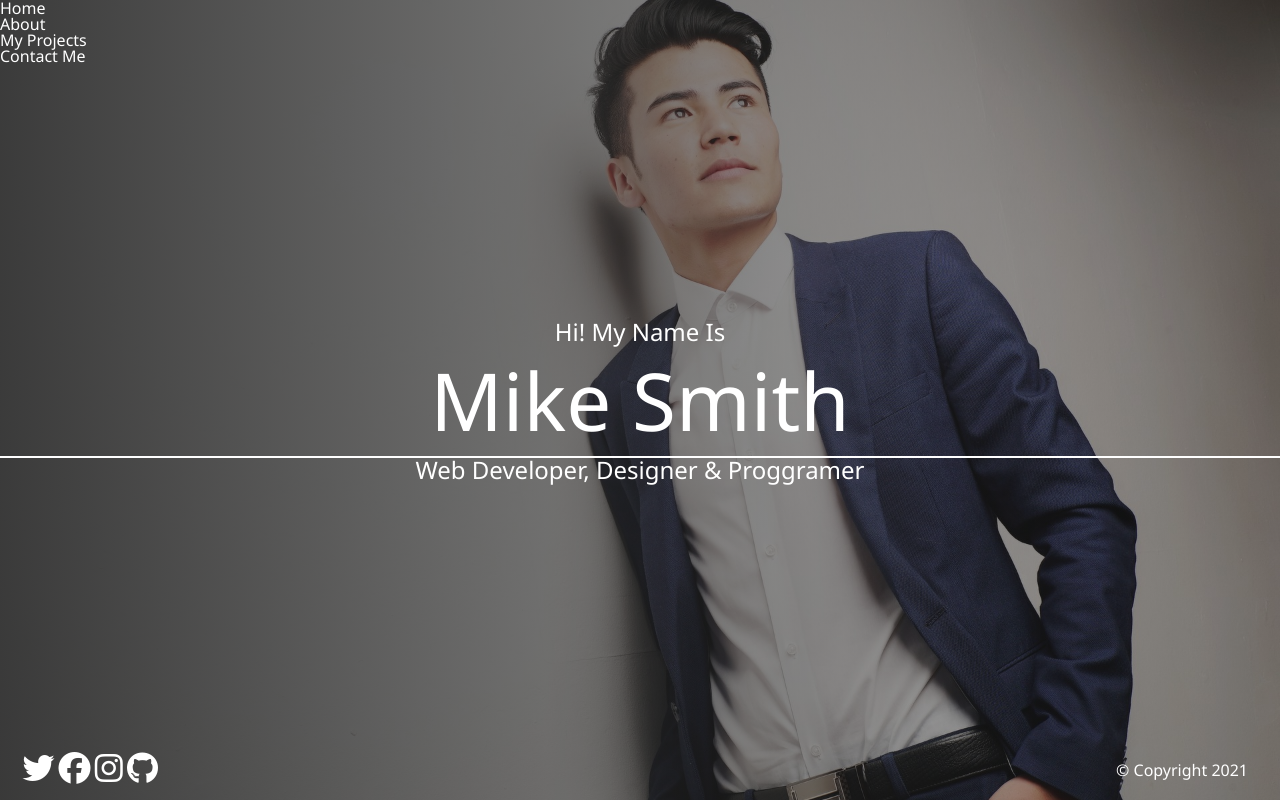
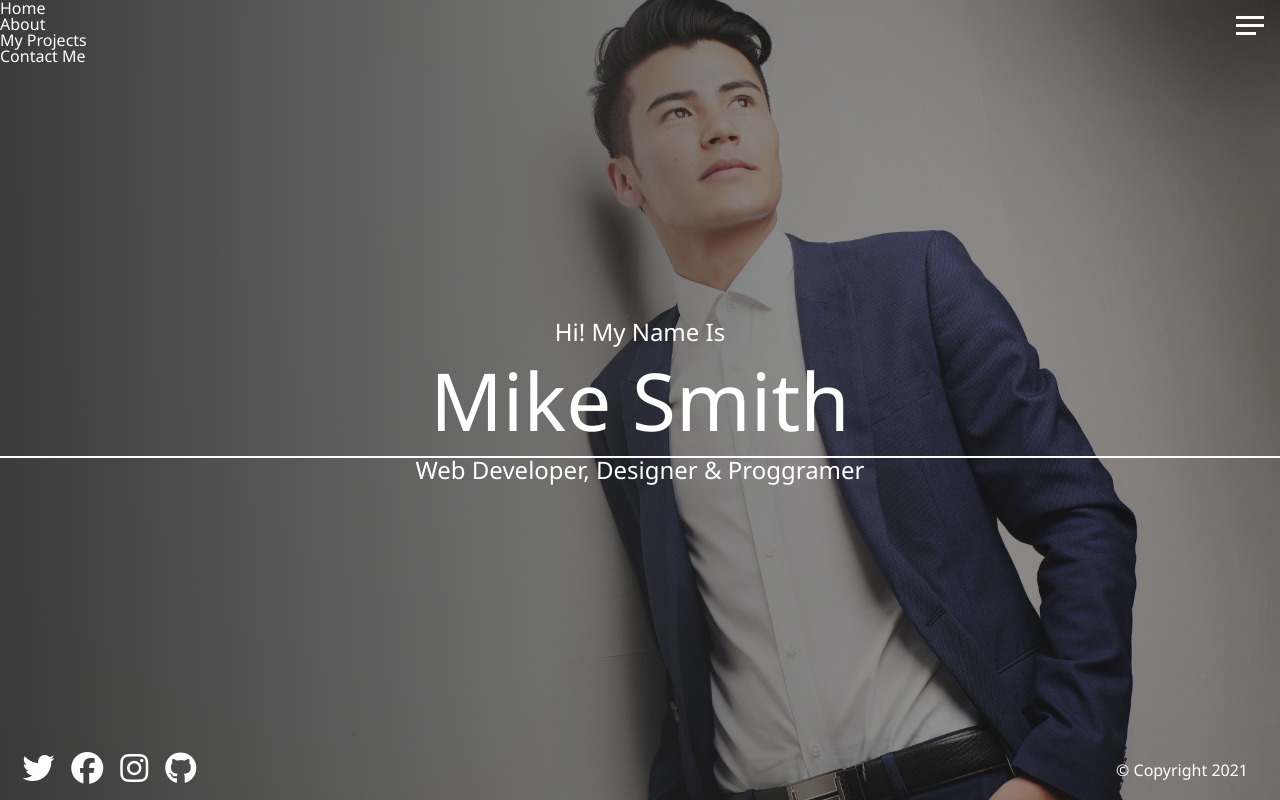
Before and after one commit to krzygrzywygrzy/sass_first_website, a plain HTML site: page index.html in a window 1280 px wide. Drawn offline with Linux system fonts and the light colour scheme.

Commit message:
_menu.scss

```diff
--- a/css/_config.scss
+++ b/css/_config.scss
@@ -6,3 +6,15 @@ $secondary-color: #ff652f;
   margin: 0;
   padding: 0;
 }
+
+@mixin transition-ease {
+  transition: all 0.5s ease-in-out;
+}
+
+@function set-text-color($color) {
+  @if (lightness($color) > 40%) {
+    @return #000;
+  } @else {
+    @return #fff;
+  }
+}
--- /dev/null
+++ b/css/_menu.scss
@@ -0,0 +1,45 @@
+.menu-btn {
+  position: absolute;
+  z-index: 1;
+  right: 1rem;
+  top: 1rem;
+  height: 20px;
+  width: 28px;
+  cursor: pointer;
+  @include transition-ease;
+
+  &__burger {
+    position: absolute;
+    right: 0;
+    top: 0.5rem;
+    width: 28px;
+    height: 3px;
+    background: #fff;
+    @include transition-ease;
+
+    &::before {
+      content: "";
+      position: absolute;
+      top: -8px;
+      width: 28px;
+      height: 3px;
+      background: #fff;
+      @include transition-ease;
+    }
+
+    &::after {
+      content: "";
+      position: absolute;
+      top: 8px;
+      width: 20px;
+      height: 3px;
+      background: #fff;
+      @include transition-ease;
+    }
+
+    &.open {
+      transform: rotate(720deg);
+      background: transparent;
+    }
+  }
+}
--- a/css/main.scss
+++ b/css/main.scss
@@ -1,5 +1,6 @@
 @import "config";
 @import "home";
+@import "menu";
 
 body {
   background: $primary-color;
@@ -38,6 +39,9 @@ main {
 
     a {
       padding: 0.4rem;
+
+      @include transition-ease;
+
       &:hover {
         color: $secondary-color;
       }
--- a/index.html
+++ b/index.html
@@ -41,8 +41,14 @@
         <div class="social-icons">
           <a href="#!">
             <i class="fab fa-twitter fa-2x"></i>
+          </a>
+          <a href="#!">
             <i class="fab fa-facebook fa-2x"></i>
+          </a>
+          <a href="#!">
             <i class="fab fa-instagram fa-2x"></i>
+          </a>
+          <a href="#!">
             <i class="fab fa-github fa-2x"></i>
           </a>
         </div>
```
Also changed, not shown: css/main.css, 1 other file.
